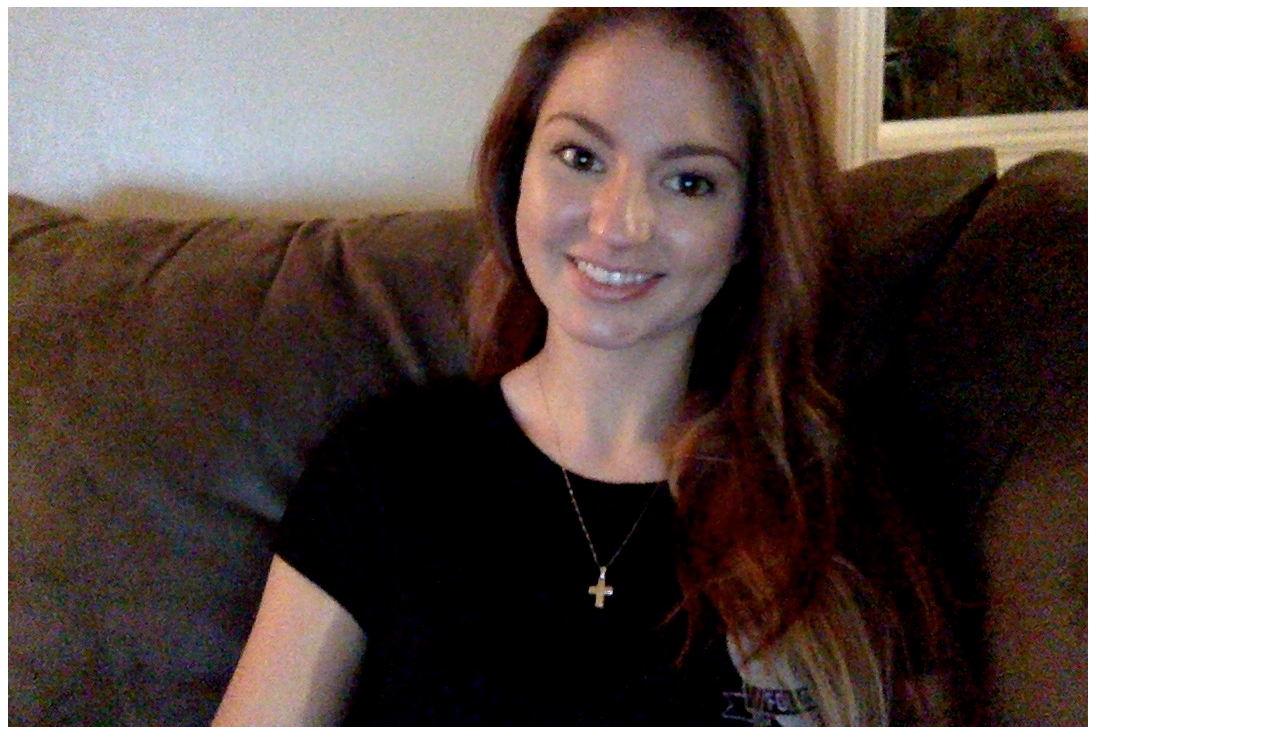
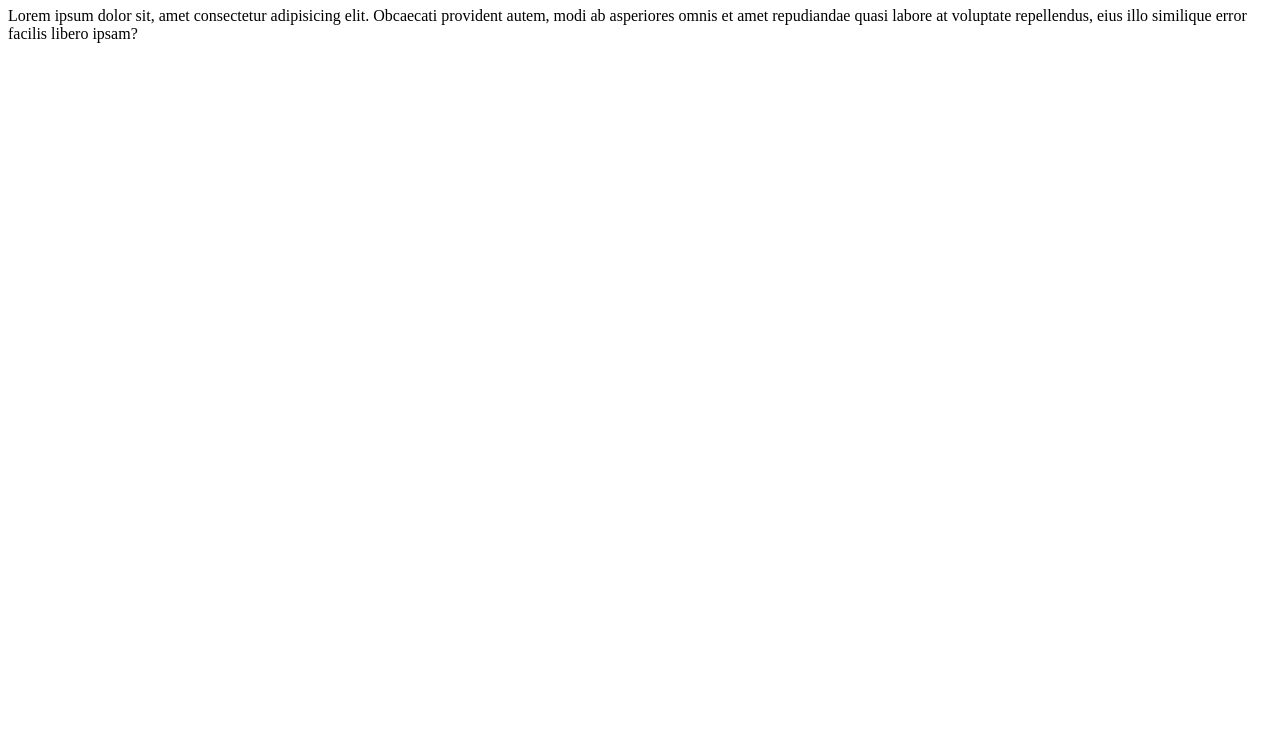
Before and after one commit to mlp253/in-class-demo, a plain HTML site: page index.html in a window 1280 px wide. Shown: the part 73-812 px from the top of the page. Drawn offline with Linux system fonts and the light colour scheme.

Commit message:
updated contecnt
removed image, added image to assets, and added a placeholder copy

```diff
--- a/index.html
+++ b/index.html
@@ -8,7 +8,9 @@
 
     <body>
         <h1> Megan Porter</h1>
-        <img src="assets/meganporter.jpg" alt="Picture of Megan">
+
+        <p>Lorem ipsum dolor sit, amet consectetur adipisicing elit. Obcaecati provident autem, modi ab asperiores omnis et amet repudiandae quasi labore at voluptate repellendus, eius illo similique error facilis libero ipsam?</p>
+
 
 
 
```
Also changed, not shown: assets/174187214.jpg (added).
